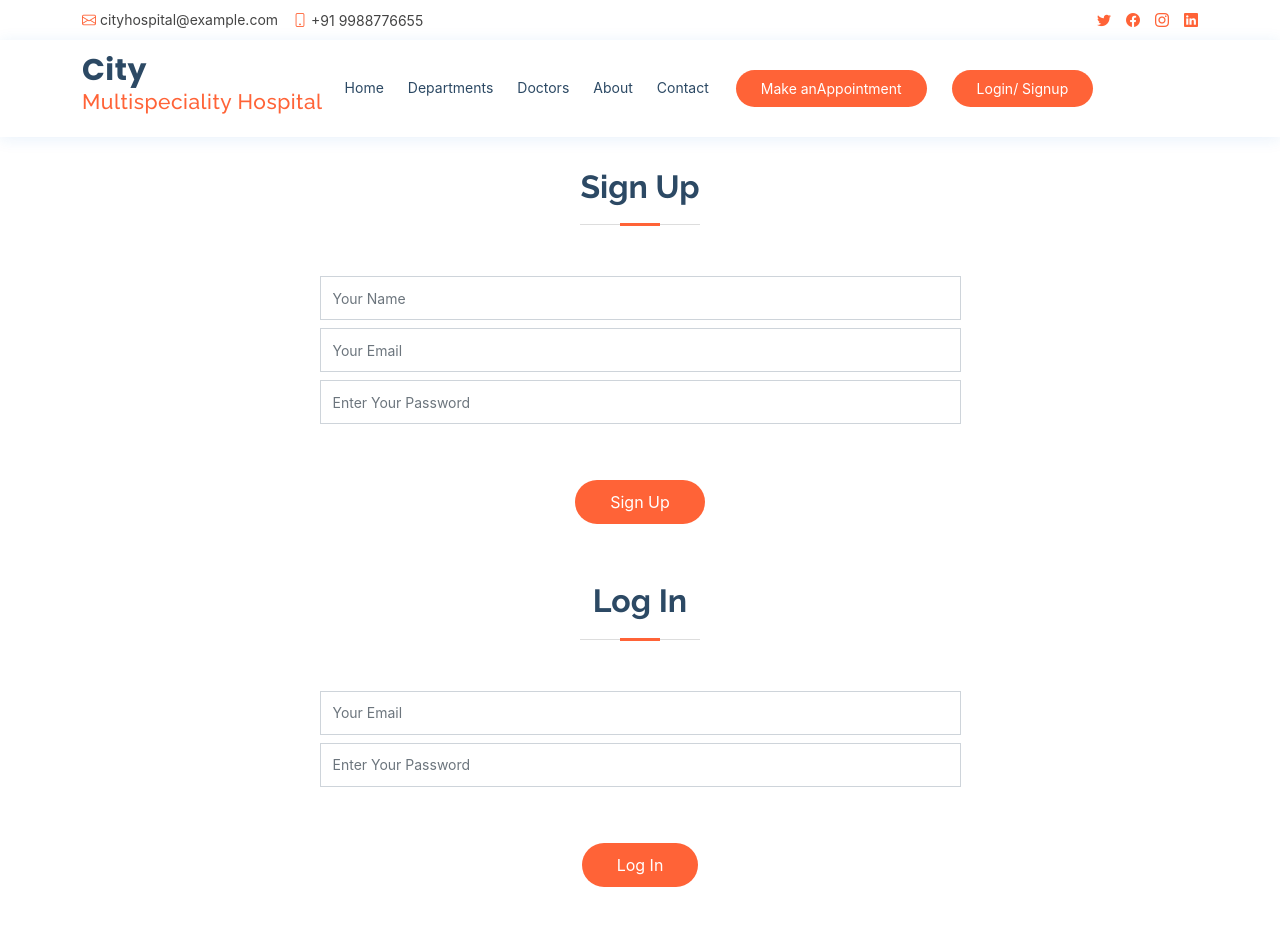
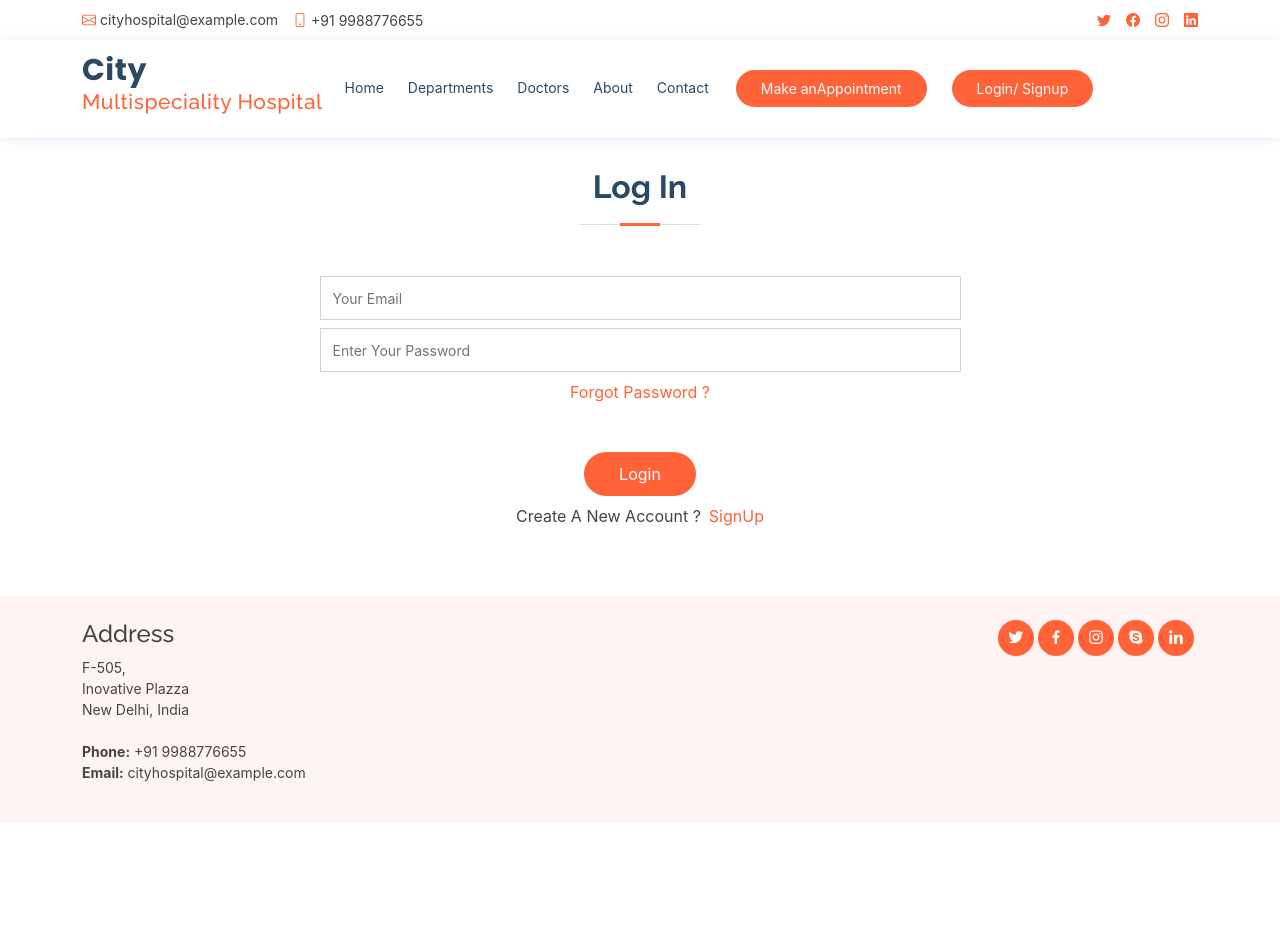
Before and after one commit to khushimangukiya/City_Hospital, a React (Create React App) app: page /LoginSignUp in a window 1280 px wide. Shown: the top 952 px of the page. After the commit the page ends 823 px from the top, so only its background shows below. Built offline with nearby package versions, Linux system fonts and the light colour scheme.

Commit message:
login with signup

```diff
--- a/public/assets/css/style.css
+++ b/public/assets/css/style.css
@@ -1556,7 +1556,7 @@ section {
   padding: 10px 12px;
 }
 
-.contact .php-email-form button[type="submit"] {
+.contact .php-email-form button[type="submit"] ,.all_btns {
   background: #FF6337;
   border: 0;
   padding: 10px 35px;
@@ -1565,7 +1565,7 @@ section {
   border-radius: 50px;
 }
 
-.contact .php-email-form button[type="submit"]:hover {
+.contact .php-email-form button[type="submit"]:hover ,.all_btns:hover {
   background: #1c84e3;
 }
 
--- a/src/Containers/LoginSignUp/LoginSignUp.js
+++ b/src/Containers/LoginSignUp/LoginSignUp.js
@@ -1,21 +1,41 @@
-import React from 'react';
+import React, { useState } from 'react';
 
 function LoginSignUp(props) {
+    const [userType, setUserType] = useState('Login');
+    const [reset, setReset] = useState(false);
+
+    const handalLogin = () => {
+
+    }
+    const handalsignUp = () => {
+
+    }
+
+
     return (
         <section className='contact'>
             <div className="container">
                 <div className="section-title">
+                    {
+                        reset ? <h2>Forgot Password</h2> :
+                        userType === 'Login' ? <h2>Log In</h2>
+                        :
                         <h2>Sign Up</h2>
+                    }
                 </div>
             </div>
             <div className="container">
                 <div className="row">
                     <div className="col-lg-12 mt-5 mt-lg-0">
-                        <form action method="post" role="form" className="php-email-form">
+                        <div action method="post" role="form" className="php-email-form">
                             <div className="justify-content-center row">
+                                {
+                                    userType === 'Login'? null
+                                    :
                                 <div className="col-md-7 form-group">
                                     <input type="text" name="name" className="form-control" id="name" placeholder="Your Name" required />
                                 </div>
+                                }
                                 <div className="col-md-7 form-group mt-3 mt-md-0">
                                     <input type="email" className="form-control" name="email" id="email" placeholder="Your Email" required />
                                 </div>
@@ -23,32 +43,50 @@ function LoginSignUp(props) {
                                     <input type="password" className="form-control" name="password" id="password" placeholder="Enter Your Password" required />
                                 </div>
                             </div>
-                            <div className="text-center mt-5 mb-5"><button type="submit">Sign Up</button></div>
-                        </form>
+                            <div className="text-center mb-5">
+                                {
+                                     userType === 'Login'?
+                                     <div className='justify-content-end'>
+                                      <a href='#' onClick={() => setReset(true)}>Forgot Password ?</a>
                                     </div>
+                                     :
+                                     null
+                                }
                             </div>
+                            <div className="text-center mt-5 mb-2">
+                                {
+                                     userType === 'Login'? <button className='all_btns' onClick={() =>{handalLogin()}}>Login</button>
+                                     :
+                                    <button className='all_btns' onClick={() =>{handalsignUp()}}>Sign Up</button>
+                                }
                             </div>
 
+                            <div className="text-center mb-5">
+                                {
+                                     userType === 'Login'?
+                                     <div>
+                                      <span className='me-2'>Create A New Account ?</span>
+                                      <a href='#' onClick={() => setUserType('signUp')}>SignUp</a>
+                                    </div>
+                                     :
+                                     <div>
+                                      <span className='me-2'>Already Have an Account?</span>
+                                      <a href='#' onClick={() => setUserType('Login')}>LogIn</a>
+                                    </div>
+                                }
+                            </div>
 
-            <div className="container">
-                <div className="section-title">
-                    <h2>Log In</h2>
-                </div>
-            </div>
-            <div className="container">
-                <div className="row">
-                    <div className="col-lg-12 mt-5 mt-lg-0">
-                        <form action method="post" role="form" className="php-email-form">
-                            <div className="justify-content-center row">
+                            {/* <div className="text-center mb-5">
+                                {
+                                     reset === true ?
                                      <div className="col-md-7 form-group mt-3 mt-md-0">
                                     <input type="email" className="form-control" name="email" id="email" placeholder="Your Email" required />
                                 </div>
-                                <div className="col-md-7 form-group mt-3 mt-md-0">
-                                    <input type="password" className="form-control" name="password" id="password" placeholder="Enter Your Password" required />
+                                     :
+                                    null
+                                }
+                            </div> */}
                         </div>
-                            </div>
-                            <div className="text-center mt-5 mb-5"><button type="submit">Log In</button></div>
-                        </form>
                     </div>
                 </div>
             </div>
--- a/src/index.js
+++ b/src/index.js
@@ -4,7 +4,6 @@ import './index.css';
 import App from './App';
 import reportWebVitals from './reportWebVitals';
 import { BrowserRouter } from 'react-router-dom';
-
 
 const root = ReactDOM.createRoot(document.getElementById('root'));
 root.render(
```
Lines whose indentation alone changed are shown as unchanged.
